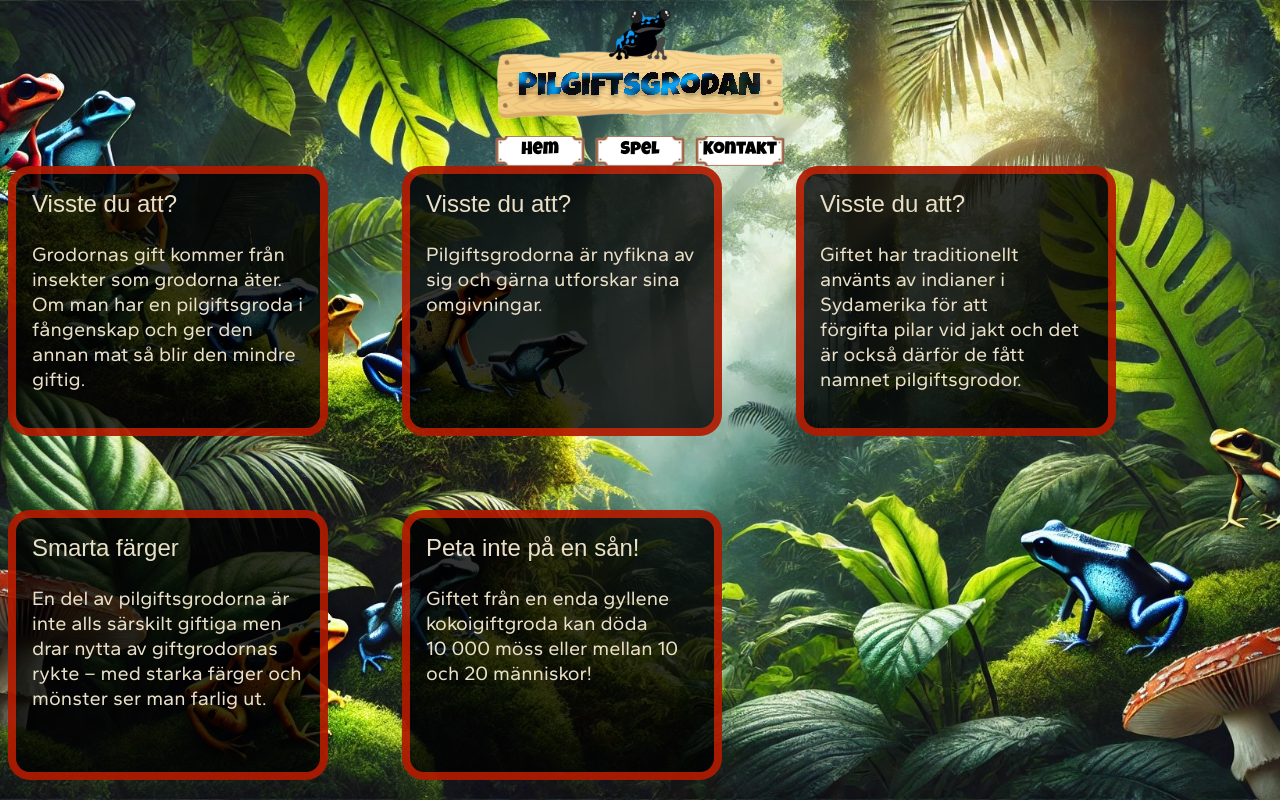
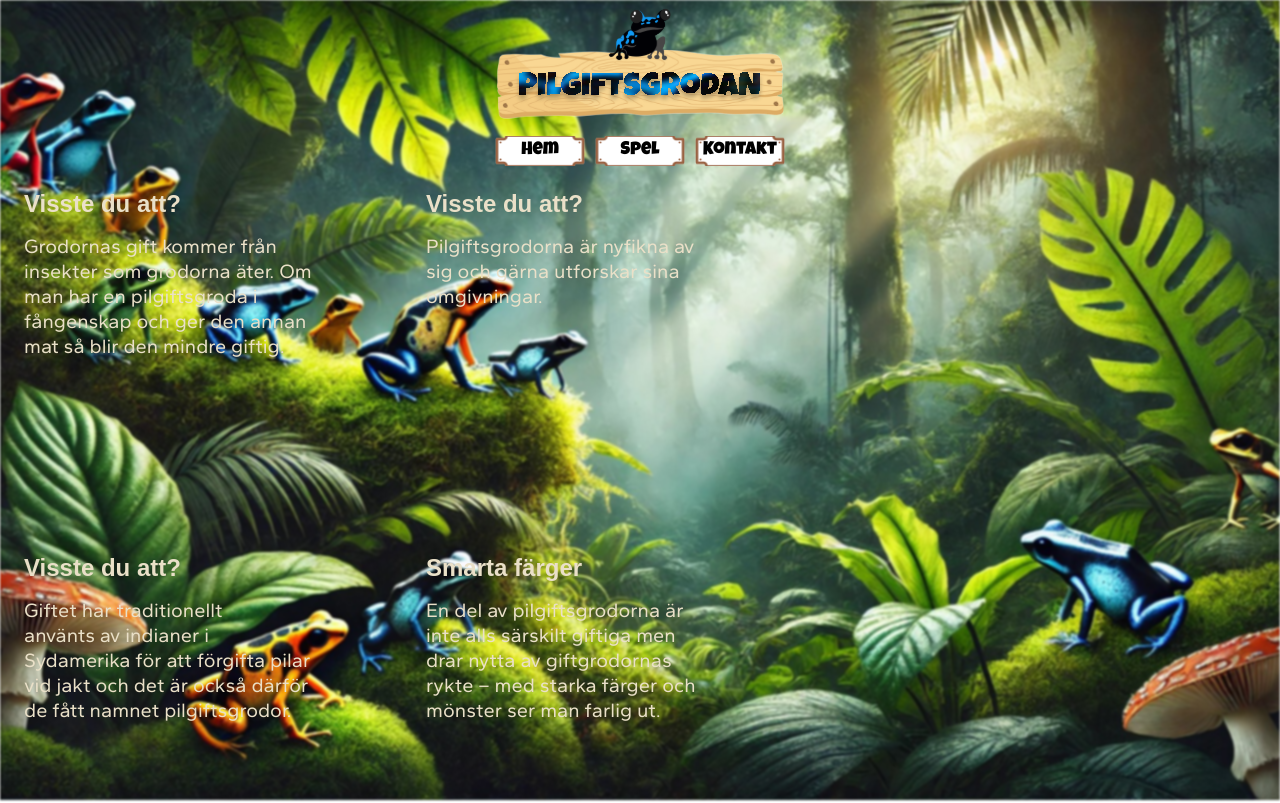
Before and after one commit to oliviaalmseger/Medieinstitutet-GroupProject-Vue-Pilgiftsgrodorna, a Vue app: page / in a window 1280 px wide. Shown: the top 803 px of the page. Built offline with nearby package versions, Linux system fonts and the light colour scheme; a web font is replaced by a local one.

Commit message:
style: add and fix card style

```diff
--- a/src/components/InfoCard.vue
+++ b/src/components/InfoCard.vue
@@ -13,39 +13,39 @@ defineProps({
 </template>
 
 <style scoped lang="scss">
-section {
+.info-card {
     display: flex;
     flex-direction: column;
-    width: 100%;
-    max-width: 320px;
-    background-color: $card-background-color;
-    border-radius: 22px;
-    border: 4px solid $border-color;
-    padding: 2rem 2.5rem;
+    width: 300px;
+    padding: 1.5rem 1.5rem 0 1.5rem;
 
     h3 {
         margin-bottom: 1rem;
     }
+
+    p {
+        margin-bottom: 2.5rem;
+    }
 }
 
 @media (min-width: 834px) {
-    section {
-        max-width: 620px;
+    .info-card {
+        width: 620px;
         padding: 2rem 3rem;
 
-        border: 8px solid $border-color;
-
-        h3 {
+        p {
             margin-bottom: 1.5rem;
         }
     }
 }
 
 @media (min-width: 1280px) {
-    section {
+    .info-card {
         width: 320px;
         height: 270px;
-        padding: 1rem 1rem;
+        padding: 1.5rem 1rem 0 1rem;
+        margin-bottom: 20px;
+        margin-right: 8px;
     }
 }
 </style>
--- a/src/styles/base.scss
+++ b/src/styles/base.scss
@@ -9,16 +9,27 @@ body {
     justify-content: center;
     min-height: 100vh;
     max-width: 100%;
+    position: relative;
+}
 
+body::before {
+    content: '';
+    position: absolute;
+    top: 0;
+    left: 0;
+    right: 0;
+    bottom: 0;
     background-image: url('../assets/figma_components/main-background.jpg');
     background-size: cover;
     background-repeat: no-repeat;
     background-position: center;
     background-attachment: fixed;
+    filter: blur(1px);
+    z-index: -1;
 }
 
-article {
-    flex-direction: column;
+.startpage-container {
     display: flex;
     justify-content: center;
+    align-items: center;
 }
--- a/src/styles/partials/_typography.scss
+++ b/src/styles/partials/_typography.scss
@@ -33,10 +33,6 @@ h1,
 h2,
 h3 {
     color: $text-color;
-}
-
-h3 {
-    font-weight: 100;
 }
 
 a,
```
Also changed, not shown: src/styles/partials/_card.scss (added, +15 -0 lines).
